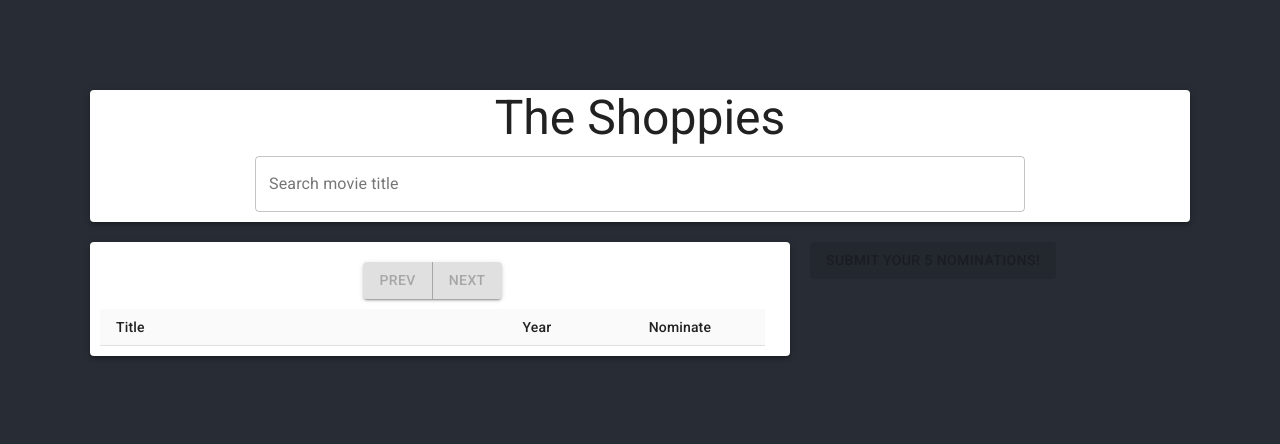
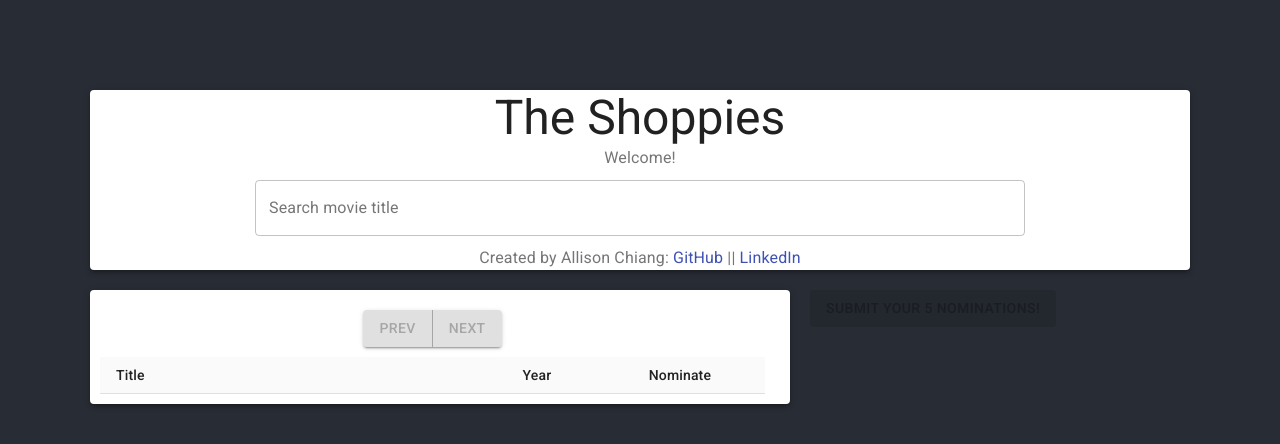
Before and after one commit to acchiang/omdb-movie-awards, a React (Create React App) app: page / in a window 1280 px wide. Shown: the top 444 px of the page. Built offline with nearby package versions, Linux system fonts and the light colour scheme.

Commit message:
add link to github and linkedin

```diff
--- a/src/App.js
+++ b/src/App.js
@@ -3,7 +3,7 @@ import "./App.css";
 import SearchBar from "./components/SearchBar.react";
 import TableData from "./components/TableData.react";
 import Nominations from "./components/Nominations.react";
-import { Paper, Typography } from "@material-ui/core";
+import { Paper, Typography, Link } from "@material-ui/core";
 
 function App() {
   const [searchInput, setSearchInput] = useState("");
@@ -13,7 +13,13 @@ function App() {
       <Typography variant="h3" component="h3">
         The Shoppies
       </Typography>
+      <Typography color="textSecondary">Welcome!</Typography>
       <SearchBar searchInput={searchInput} setSearchInput={setSearchInput} />
+      <Typography color="textSecondary">
+        Created by Allison Chiang:{" "}
+        <Link href="https://github.com/acchiang">GitHub</Link> ||{" "}
+        <Link href="https://linkedin.com/in/allison-chiang">LinkedIn</Link>
+      </Typography>
     </div>
   );
 
```
